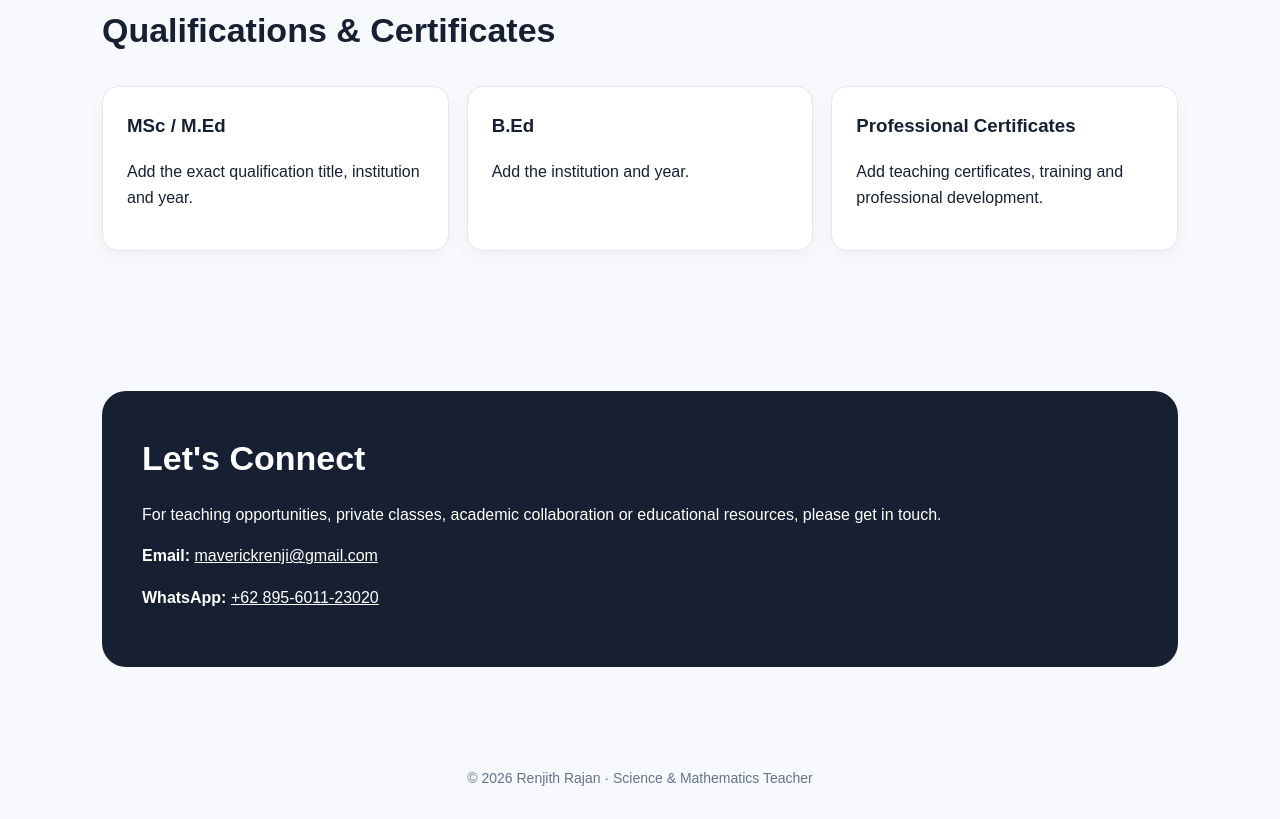
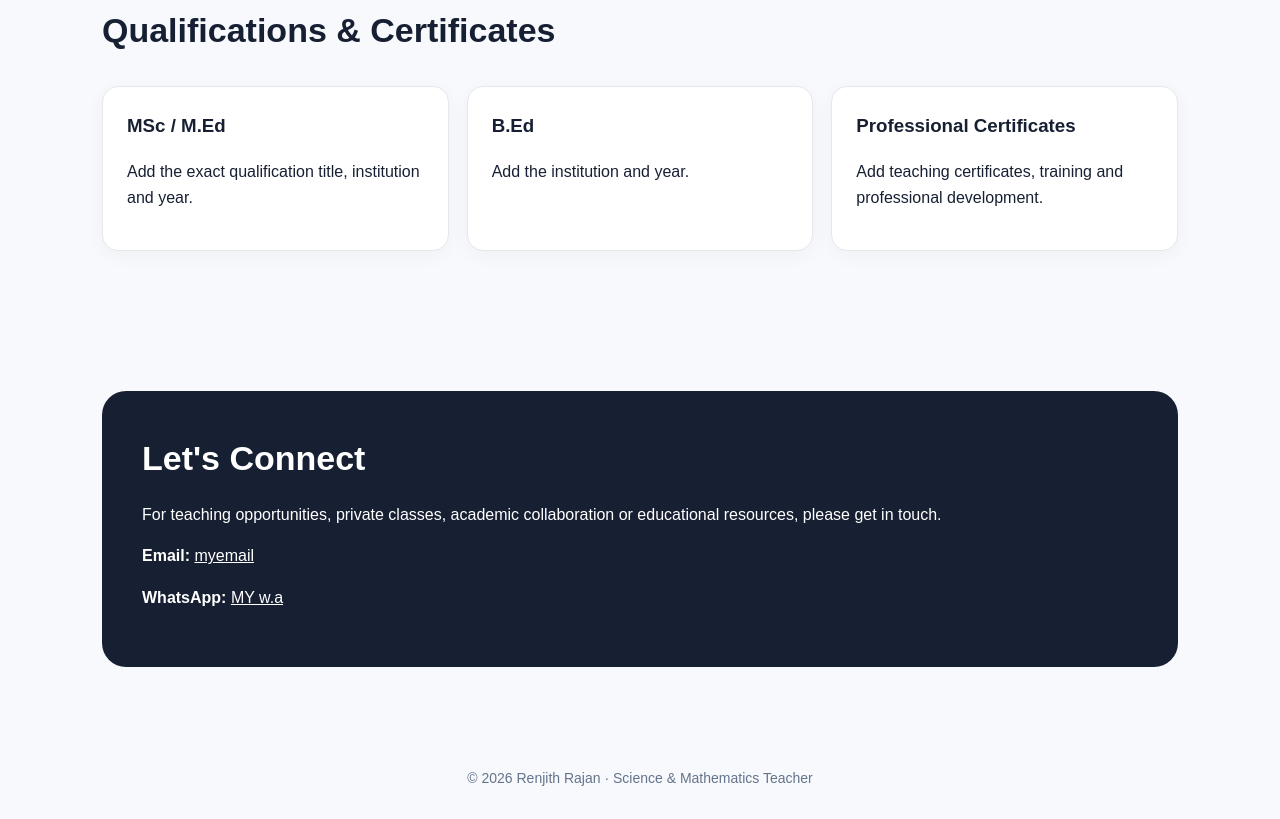
Before and after one commit to renscience-maths/renscience-maths.github.io, a plain HTML site: page index.html in a window 1280 px wide. Shown: the part 3385-4204 px from the top of the page. Drawn offline with Linux system fonts and the light colour scheme.

Commit message:
Update index.html

```diff
--- a/index.html
+++ b/index.html
@@ -103,8 +103,8 @@ section{max-width:1120px;margin:auto;padding:70px 22px}h2{font-size:34px;margin:
 <div class="contact">
 <h2>Let's Connect</h2>
 <p>For teaching opportunities, private classes, academic collaboration or educational resources, please get in touch.</p>
-<p><strong>Email:</strong> <a href="mailto:maverickrenji@gmail.com">maverickrenji@gmail.com</a></p>
-<p><strong>WhatsApp:</strong> <a href="https://wa.me/62895601123020">+62 895-6011-23020</a></p>
+<p><strong>Email:</strong> <a href="mailto:maverickrenji@gmail.com">myemail</a></p>
+<p><strong>WhatsApp:</strong> <a href="https://wa.me/62895601123020">MY w.a</a></p>
 </div>
 </section>
 
```
